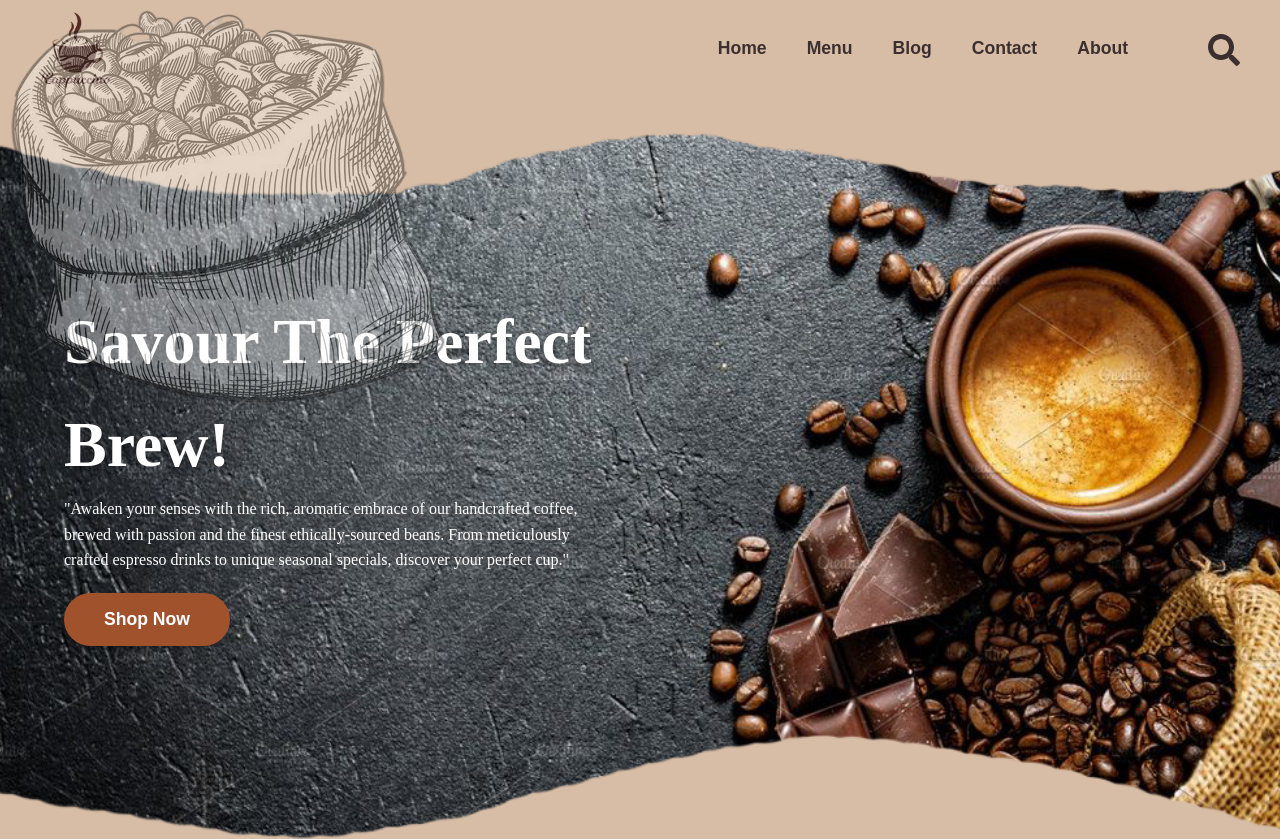
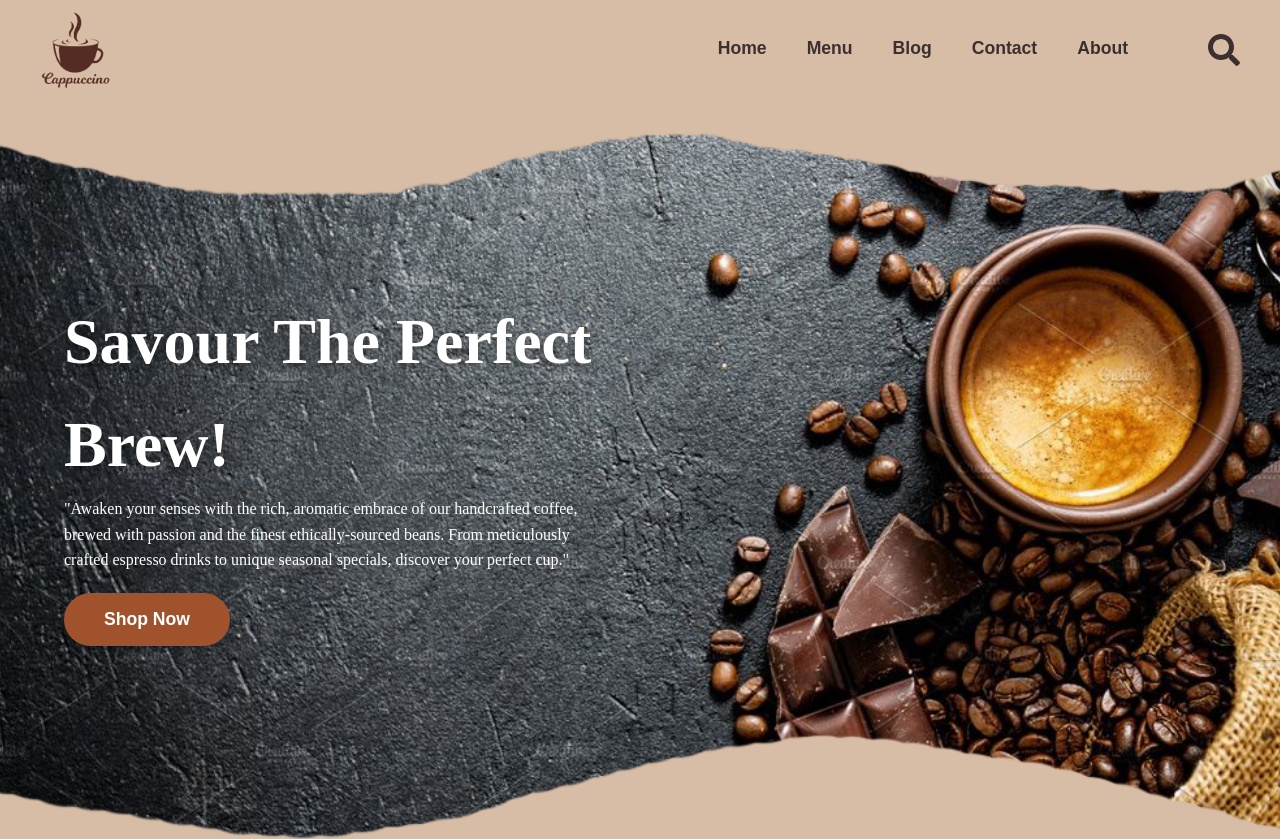
Before and after one commit to Santhosh-Kumar-2004/daily-brew, a React (Vite) app: page / in a window 1280 px wide. Shown: the top 839 px of the page. Built offline with nearby package versions, Linux system fonts and the light colour scheme.

Commit message:
Final edited commit

```diff
--- a/src/components/BackgroundDecor.jsx
+++ b/src/components/BackgroundDecor.jsx
@@ -29,7 +29,7 @@
             <div className="scrolling-decor">
                 {/* <img src={decor1} alt="decor1" className="decor-img decor1" /> */}
                 {/* <img src={decor2} alt="decor2" className="decor-img decor2" /> */}
-                <img src={decor3} alt="decor3" className="decor-img decor3" />
+                {/* <img src={decor3} alt="decor3" className="decor-img decor3" /> */}
             </div>
 
             {/* <div className="steam steam1"></div>
```
